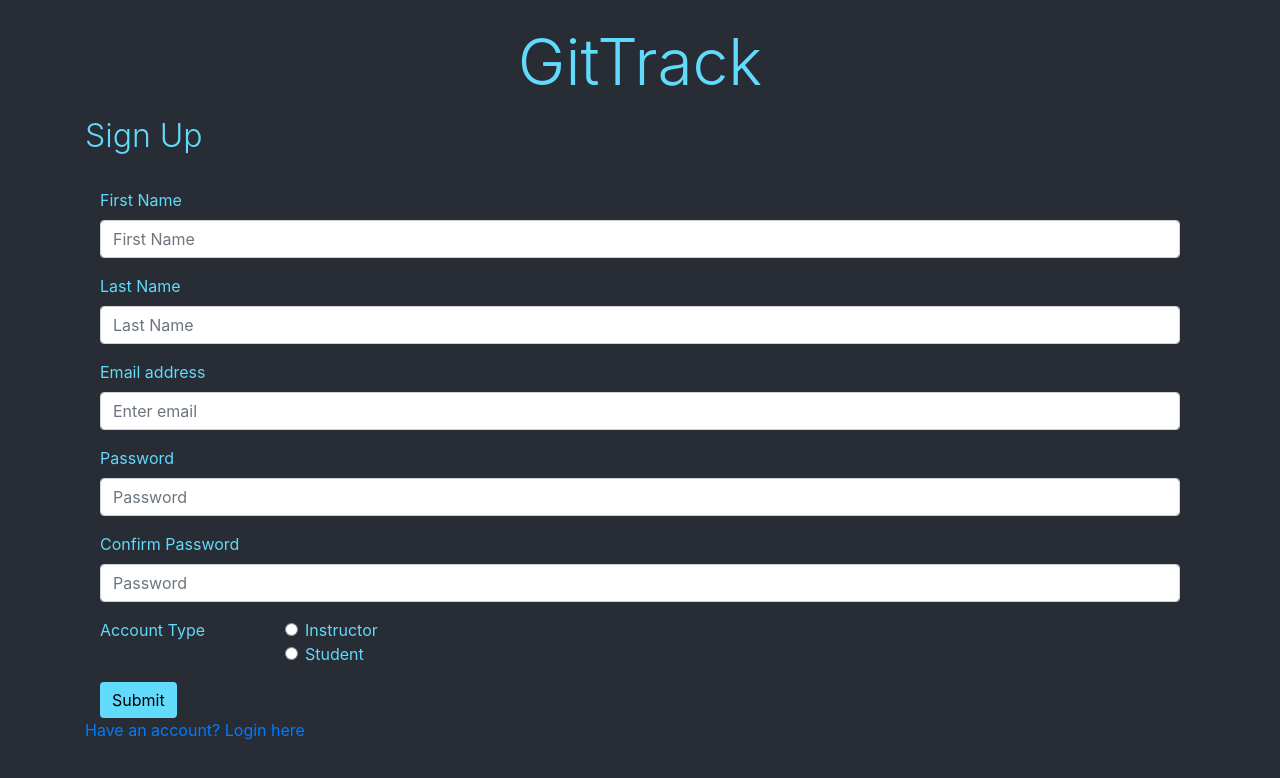
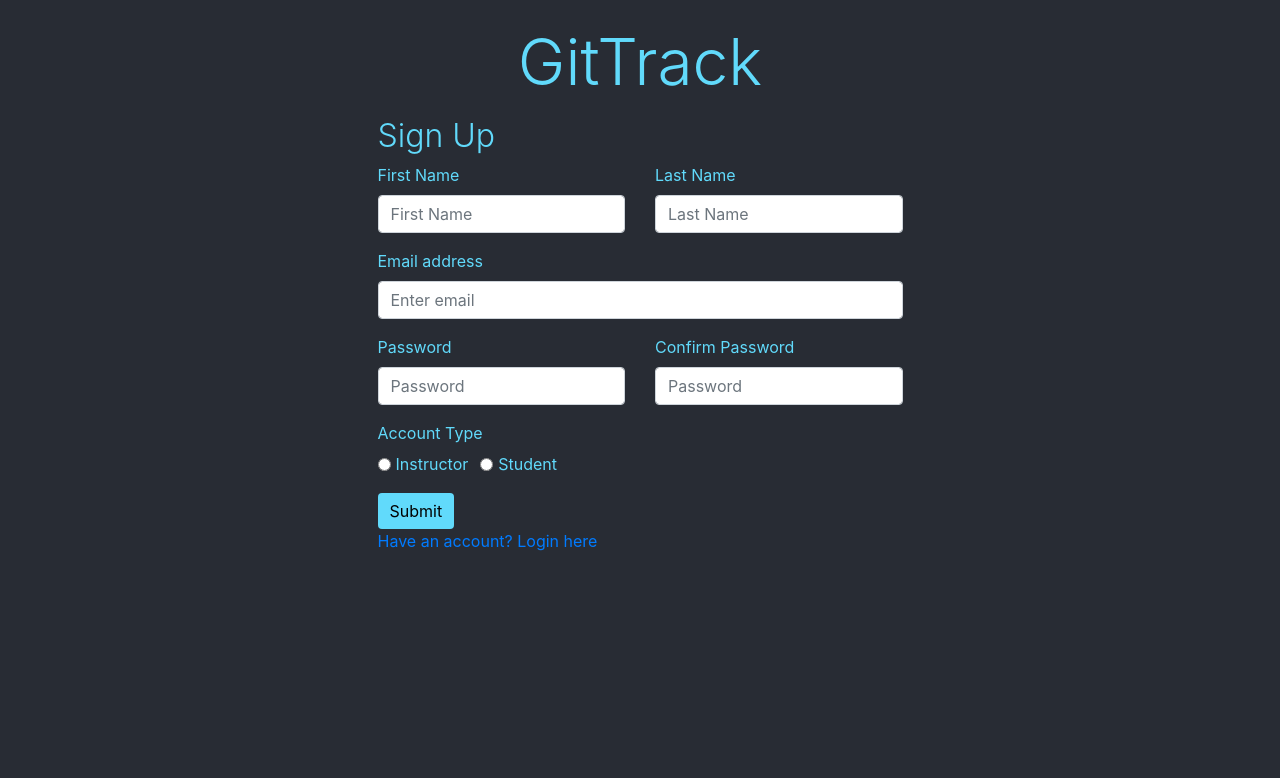
Before and after one commit to dchicchon/GitTrack, a React (Create React App) app in the folder client/: page /signup in a window 1280 px wide. Shown: the top 778 px of the page. Built offline with nearby package versions, Linux system fonts and the light colour scheme; no server answers.

Commit message:
edit signup and login forms with bootstrap grid system. Comment out github auth

```diff
--- a/client/public/style.css
+++ b/client/public/style.css
@@ -83,6 +83,11 @@ h1,h2,h3,h5 {
     font-size: 1.7rem;
     /* width: 25%; */
     margin:0 auto 1rem !important;
+}
+
+.center-signup {
+    text-align: center !important;
+    margin:0 auto !important;
 }
 
 /* Nav */
--- a/client/src/Pages/Login.js
+++ b/client/src/Pages/Login.js
@@ -74,8 +74,11 @@ class Login extends Component {
 
     render() {
         return (
-            <div className='container' style={{ marginTop: '3rem' }}>
+            <div className='container col-m-6' style={{ marginTop: '3rem' }}>
                 <h1 className="display-4 center">GitTrack</h1>
+
+                <div className='container col-6 mx-auto mt-5'>
+
                     <h3>Login</h3>
                     <form>
                         <div className="form-group">
@@ -98,15 +101,15 @@ class Login extends Component {
                             <div className="row">
                                 {/* <legend className="col-form-label col-sm-2 pt-0">I am a...</legend> */}
                                 <div className="col-sm-10">
-                                <div className="form-check">
+                                    <div className="form-check form-check-inline">
                                         <input className="form-check-input" type="radio" name="gridRadios" id="gridRadios1" value="administrator" />
                                         <label className="form-check-label" htmlFor="gridRadios1">Administrator</label>
                                     </div>
-                                <div className="form-check">
+                                    <div className="form-check form-check-inline">
                                         <input className="form-check-input" type="radio" name="gridRadios" id="gridRadios2" value="instructor" />
                                         <label className="form-check-label" htmlFor="gridRadios1">Instructor</label>
                                     </div>
-                                <div className="form-check">
+                                    <div className="form-check form-check-inline">
                                         <input className="form-check-input" type="radio" name="gridRadios" id="gridRadios3" value="student" />
                                         <label className="form-check-label" htmlFor="gridRadios2">Student</label>
                                     </div>
@@ -125,8 +128,9 @@ class Login extends Component {
 
 
                     </form>
-                <h5 className='mt-3'>Login with...</h5>
-                <button type='button' className='mt-3 btn'>Github</button>
+                </div>
+                {/* <h5 className='mt-3'>Login with...</h5>
+                <button type='button' className='mt-3 btn'>Github</button> */}
                 {/* In the future, I want to add a forgot username or password link */}
                 {/* <Link to='/signup'>Don't have an account? Signup here.</Link> */}
             </div>
--- a/client/src/Pages/Signup.js
+++ b/client/src/Pages/Signup.js
@@ -63,55 +63,60 @@ class Login extends Component {
         return (
             <div className='container mt-4 mb-5'>
                 <h1 className='center'>GitTrack</h1>
+                <div className='container col-6 mx-auto'>
                     <h2>Sign Up</h2>
-                <hr />
-                <div className='container'>
-
                     <form>
-                        <div className="form-group">
+                        <div className='row'>
+                            <div className="form-group col-6">
                                 <label htmlFor="firstName">First Name</label>
                                 <input value={this.state.firstName} name='firstName' onChange={this.handleInputChange} type="text" className="form-control" id="firstName" placeholder="First Name" />
                                 {/* <small id="emailHelp" className="form-text text-muted">We'll never share your email with anyone else.</small> */}
                             </div>
-                        <div className="form-group">
+                            <div className="form-group col-6">
                                 <label htmlFor="lastName">Last Name</label>
                                 <input value={this.state.lastName} name='lastName' onChange={this.handleInputChange} type="text" className="form-control" id="lastName" placeholder="Last Name" />
                                 {/* <small id="emailHelp" className="form-text text-muted">We'll never share your email with anyone else.</small> */}
                             </div>
-                        <div className="form-group">
+                        </div>
+                        <div className='row'>
+                            <div className="form-group col-12">
                                 <label htmlFor="email">Email address</label>
                                 <input value={this.state.email} name='email' onChange={this.handleInputChange} type="email" className="form-control" id="email" aria-describedby="emailHelp" placeholder="Enter email" />
                                 {/* <small id="emailHelp" className="form-text text-muted">We'll never share your email with anyone else.</small> */}
                             </div>
-                        <div className="form-group">
+                        </div>
+                        <div className='row'>
+                            <div className="form-group col-6">
                                 <label htmlFor="password">Password</label>
                                 <input value={this.state.password} name='password' onChange={this.handleInputChange} type="password" className="form-control" id="password" placeholder="Password" autoComplete="true" />
                             </div>
-                        <div className="form-group">
+                            <div className="form-group col-6">
                                 <label htmlFor="password">Confirm Password</label>
                                 <input value={this.state.passwordConfirm} name='passwordConfirm' onChange={this.handleInputChange} type="password" className="form-control" id="passwordConfirm" placeholder="Password" autoComplete="true" />
                             </div>
-                        <fieldset className="form-group types">
+                        </div>
                         <div className="row">
-                                <legend className="col-form-label col-sm-2 pt-0">Account Type</legend>
-                                <div className="col-sm-10">
-                                    <div className="form-check">
+                            <fieldset className="form-group types col-6">
+                                <legend className="col-form-label pt-0">Account Type</legend>
+                                <span>
+                                    <div className="form-check form-check-inline">
                                         <input className="form-check-input" type="radio" name="gridRadios" id="gridRadios2" value="instructor" />
                                         <label className="form-check-label" htmlFor="gridRadios2">Instructor</label>
                                     </div>
-                                    <div className="form-check">
+                                    <div className="form-check form-check-inline">
                                         <input className="form-check-input" type="radio" name="gridRadios" id="gridRadios3" value="student" />
                                         <label className="form-check-label" htmlFor="gridRadios3">Student</label>
                                     </div>
+                                </span>
+                            </fieldset>
                         </div>
-                            </div>
-                        </fieldset>
 
                         <button onClick={this.handleSignup} type="submit" className="btn btn-primary">Submit</button>
                     </form>
+                    <Link to='/login'>Have an account? Login here</Link>
+
                 </div>
 
-                <Link to='/'>Have an account? Login here</Link>
             </div>
         );
     }
```
Also changed, not shown: 2 other files (tests, documents, lock files or other folders). Lines whose indentation alone changed are shown as unchanged.
